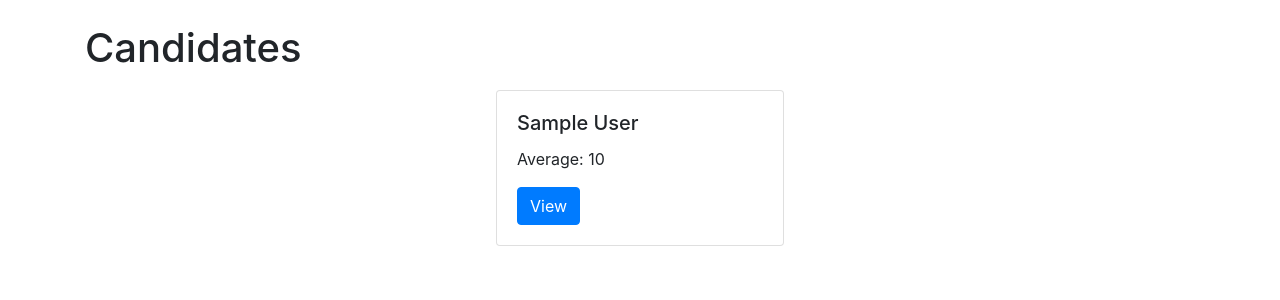
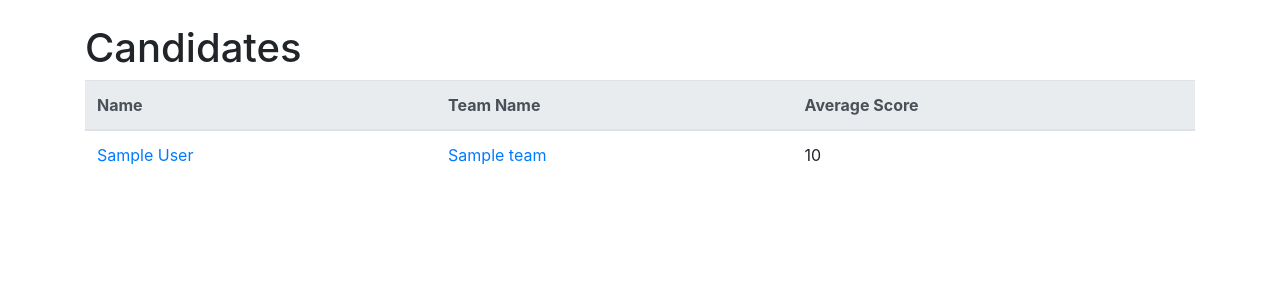
Before and after one commit to jaketreacher/voice, a Django app: page /candidates/ in a window 1280 px wide. Shown: the part 56-356 px from the top of the page. Run offline with Django 3.2, Linux system fonts and the light colour scheme; a user stored in the database is signed in; tables that the repository leaves empty hold one stand-in row (values such as "Sample post"); some libraries are stand-ins or nearby versions.

Commit message:
Update candidate templates

```diff
--- a/web/templates/web/candidate_list.html
+++ b/web/templates/web/candidate_list.html
@@ -4,10 +4,7 @@
     <h1>Candidates</h1>
     {% if candidate_list %}
         <div class="d-flex flex-row justify-content-around flex-wrap">
-            {% for candidate in candidate_list %}
-                {% include "web/components/candidate_card.html" with candidate=candidate %}
-            {% endfor %}
-        </div>
+            {% include "web/components/candidate_table.html" with candidates=candidate_list show_team=True %}
     {% else %}
         <p>There are no candidates.</p>
     {% endif %}
--- /dev/null
+++ b/web/templates/web/components/candidate_table.html
@@ -0,0 +1,22 @@
+<table class="table">
+    <thead class="thead-light">
+      <tr>
+        <th scope="col">Name</th>
+        {% if show_team %}
+            <th scope="col">Team Name</th>
+        {% endif %}
+        <th scope="col">Average Score</th>
+      </tr>
+    </thead>
+    <tbody>
+      {% for candidate in candidates %}
+        <tr>
+            <td><a href="{% url 'candidate-detail' candidate.pk %}">{{ candidate.user.get_full_name }}</a></td>
+            {% if show_team %}
+                <td><a href="{% url 'team-detail' candidate.team.pk %}">{{ candidate.team.name }}</a></td>
+            {% endif %}
+            <td>{{ candidate.average_score | floatformat:'0' | default:'N/A' }}</td>
+        </tr>
+      {% endfor %}
+    </tbody>
+  </table>
```
Also changed, not shown: web/templates/web/candidate_detail.html (+16 -4 lines).
